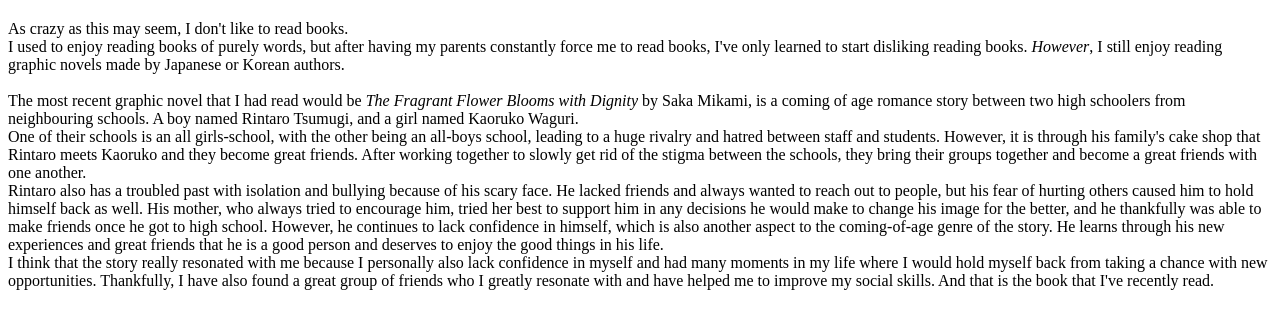
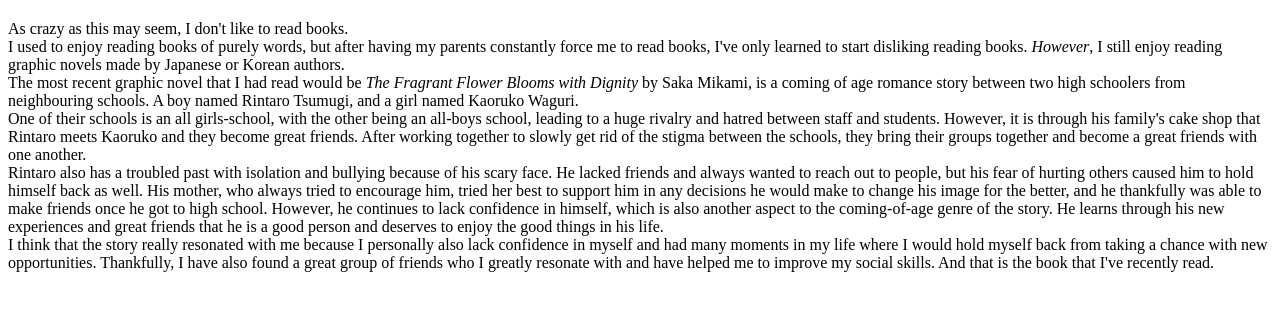
Before and after one commit to hinasoh7/UX220_Lab2, a plain HTML site: page index.html in a window 1280 px wide. Shown: the part 60-388 px from the top of the page. Drawn offline with Linux system fonts and the light colour scheme.

Commit message:
git commit -m "Update index.html: Refactor layout and improve accessibility"

```diff
--- a/index.html
+++ b/index.html
@@ -12,9 +12,8 @@
 I used to enjoy reading books of purely words, but after having
 my parents constantly force me to read books, I've only learned
 to start disliking reading books. <i>However</i>, I still enjoy
-reading graphic novels made by Japanese or Korean authors.
-<br/>
-<br/>
+reading graphic novels made by Japanese or Korean authors.<br/>
+
 The most recent graphic novel that I had read would be <i>The Fragrant Flower Blooms with Dignity</i> by Saka Mikami,
 is a coming of age romance story between two high schoolers from neighbouring schools. A boy named Rintaro Tsumugi,
 and a girl named Kaoruko Waguri.<br/>
```
